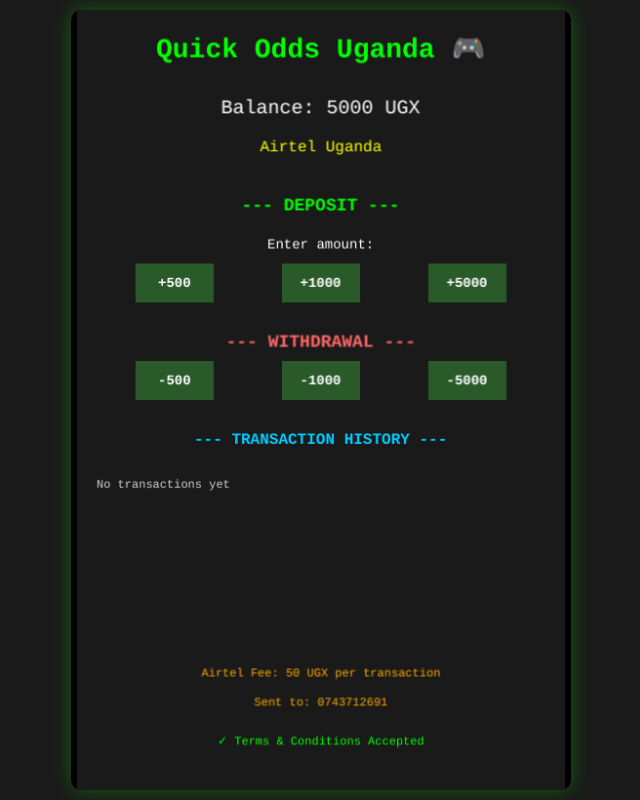
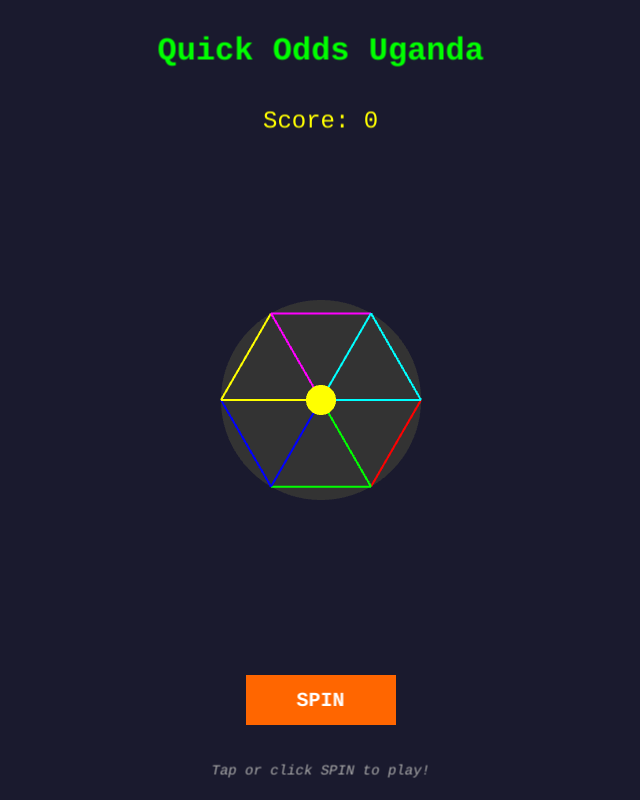
Before and after one commit to ghettosignal51-creator/Ghetto-signal-weekend-lottery, a website built with webpack: page public/index.html in a window 1280 px wide. Shown: the whole page, without its empty margins (319-959 px from the left). Built offline with nearby package versions, Linux system fonts and the light colour scheme; animation ran at ten frames a second.

Commit message:
Add missing game files - HTML, initialization, and GameScene

```diff
--- a/public/index.html
+++ b/public/index.html
@@ -3,35 +3,41 @@
 <head>
     <meta charset="UTF-8">
     <meta name="viewport" content="width=device-width, initial-scale=1.0">
+    <meta name="description" content="Quick Odds Uganda - Mobile lottery game">
     <meta name="theme-color" content="#000000">
-    <meta name="description" content="Quick Odds Uganda - Mobile lottery game">
-    <title>Quick Odds Uganda</title>
+    <title>Quick Odds Uganda 🎮</title>
     <style>
         * {
             margin: 0;
             padding: 0;
             box-sizing: border-box;
         }
+
         body {
             font-family: Arial, sans-serif;
-            background: #1a1a1a;
+            background: #000;
+            overflow: hidden;
+            width: 100vw;
+            height: 100vh;
+        }
+
+        #game {
             display: flex;
             justify-content: center;
             align-items: center;
-            min-height: 100vh;
-            padding: 10px;
+            width: 100%;
+            height: 100%;
         }
-        #app {
-            width: 100%;
-            max-width: 500px;
-            background: #000;
-            border-radius: 10px;
-            box-shadow: 0 0 20px rgba(0, 255, 0, 0.3);
-            overflow: hidden;
+
+        canvas {
+            display: block;
+            margin: auto;
+            max-width: 100%;
+            max-height: 100%;
         }
     </style>
 </head>
 <body>
-    <div id="app"></div>
+    <div id="game"></div>
 </body>
 </html>
--- a/src/index.js
+++ b/src/index.js
@@ -3,29 +3,27 @@
 
 const config = {
     type: Phaser.AUTO,
-    parent: 'app',
-    width: 500,
-    height: 800,
+    width: window.innerWidth,
+    height: window.innerHeight,
+    parent: 'game',
+    physics: {
+        default: 'arcade',
+        arcade: {
+            gravity: { y: 300 },
+            debug: false
+        }
+    },
+    scene: [GameScene],
     scale: {
         mode: Phaser.Scale.FIT,
         autoCenter: Phaser.Scale.CENTER_BOTH,
-        min: {
-            width: 320,
-            height: 568
-        },
-        max: {
-            width: 1024,
-            height: 1024
-        }
-    },
-    physics: {
-        default: 'arcade',
-        arcade: {
-            gravity: { y: 200 }
-        }
-    },
-    scene: [GameScene],
-    backgroundColor: '#1a1a1a'
+        orientation: Phaser.Scale.Orientation.PORTRAIT
+    }
 };
 
 const game = new Phaser.Game(config);
+
+// Handle window resize
+window.addEventListener('resize', () => {
+    game.scale.resize(window.innerWidth, window.innerHeight);
+});
--- a/src/scenes/GameScene.js
+++ b/src/scenes/GameScene.js
@@ -1,218 +1,180 @@
 import Phaser from 'phaser';
-import airtelHandler from '../utils/airtelTransactionHandler';
 
-class GameScene extends Phaser.Scene {
+export default class GameScene extends Phaser.Scene {
     constructor() {
         super({ key: 'GameScene' });
-        this.userBalance = 5000; // Starting balance in UGX
-        this.transactionHistory = [];
-        this.currentUser = {
-            country: 'Uganda',
-            network: 'Airtel',
-            acceptedTermsAndConditions: true,
-            username: 'Player1'
-        };
-    }
-
-    preload() {
-        // Load any assets here
-        this.load.setBaseURL('/');
+        this.score = 0;
+        this.isSpinning = false;
     }
 
     create() {
+        // Background
+        this.cameras.main.setBackgroundColor('#1a1a2e');
+
         // Title
-        this.add.text(250, 40, 'Quick Odds Uganda 🎮', {
-            fontSize: '28px',
-            fill: '#00ff00',
-            fontStyle: 'bold',
-            align: 'center'
-        }).setOrigin(0.5);
+        const titleText = this.add.text(
+            this.cameras.main.centerX,
+            50,
+            'Quick Odds Uganda',
+            { fontSize: '32px', fill: '#00ff00', fontStyle: 'bold' }
+        ).setOrigin(0.5);
 
-        // Balance Display
-        this.balanceText = this.add.text(250, 100, `Balance: ${this.userBalance} UGX`, {
-            fontSize: '20px',
-            fill: '#ffffff',
-            align: 'center'
-        }).setOrigin(0.5);
+        // Score display
+        this.scoreText = this.add.text(
+            this.cameras.main.centerX,
+            120,
+            `Score: ${this.score}`,
+            { fontSize: '24px', fill: '#ffff00' }
+        ).setOrigin(0.5);
 
-        // User Info
-        this.add.text(250, 140, `${this.currentUser.network} Uganda`, {
-            fontSize: '16px',
-            fill: '#ffff00',
-            align: 'center'
-        }).setOrigin(0.5);
+        // Lottery wheel (simple circle representation)
+        const wheelX = this.cameras.main.centerX;
+        const wheelY = this.cameras.main.centerY;
+        const wheelRadius = 100;
 
-        // Deposit Section
-        this.add.text(250, 200, '--- DEPOSIT ---', {
-            fontSize: '18px',
-            fill: '#00ff00',
-            fontStyle: 'bold',
-            align: 'center'
-        }).setOrigin(0.5);
+        // Draw wheel segments
+        this.drawLotteryWheel(wheelX, wheelY, wheelRadius);
 
-        this.depositInput = this.add.text(250, 240, 'Enter amount:', {
-            fontSize: '14px',
-            fill: '#ffffff'
-        }).setOrigin(0.5);
+        // Spin button
+        this.spinButton = this.add.rectangle(
+            this.cameras.main.centerX,
+            this.cameras.main.height - 100,
+            150,
+            50,
+            0xff6600
+        ).setInteractive({ useHandCursor: true });
 
-        this.depositAmount = 0;
+        this.add.text(
+            this.cameras.main.centerX,
+            this.cameras.main.height - 100,
+            'SPIN',
+            { fontSize: '20px', fill: '#fff', fontStyle: 'bold' }
+        ).setOrigin(0.5);
 
-        // Deposit Buttons
-        const depositButtons = [
-            { label: '+500', value: 500, x: 100, y: 280 },
-            { label: '+1000', value: 1000, x: 250, y: 280 },
-            { label: '+5000', value: 5000, x: 400, y: 280 }
-        ];
-
-        depositButtons.forEach(btn => {
-            this.createButton(btn.x, btn.y, btn.label, () => this.quickDeposit(btn.value));
+        // Button hover effects
+        this.spinButton.on('pointerover', () => {
+            this.spinButton.setFillStyle(0xff8c42);
         });
 
-        // Withdrawal Section
-        this.add.text(250, 340, '--- WITHDRAWAL ---', {
-            fontSize: '18px',
-            fill: '#ff6666',
-            fontStyle: 'bold',
-            align: 'center'
-        }).setOrigin(0.5);
-
-        // Withdrawal Buttons
-        const withdrawalButtons = [
-            { label: '-500', value: 500, x: 100, y: 380 },
-            { label: '-1000', value: 1000, x: 250, y: 380 },
-            { label: '-5000', value: 5000, x: 400, y: 380 }
-        ];
-
-        withdrawalButtons.forEach(btn => {
-            this.createButton(btn.x, btn.y, btn.label, () => this.quickWithdraw(btn.value));
+        this.spinButton.on('pointerout', () => {
+            this.spinButton.setFillStyle(0xff6600);
         });
 
-        // Transaction History
-        this.add.text(250, 440, '--- TRANSACTION HISTORY ---', {
-            fontSize: '16px',
-            fill: '#00ccff',
-            fontStyle: 'bold',
-            align: 'center'
-        }).setOrigin(0.5);
+        // Spin action
+        this.spinButton.on('pointerdown', () => this.spin());
 
-        this.historyText = this.add.text(20, 480, 'No transactions yet', {
-            fontSize: '12px',
-            fill: '#cccccc',
-            wordWrap: { width: 460 }
-        });
+        // Instructions
+        this.add.text(
+            this.cameras.main.centerX,
+            this.cameras.main.height - 30,
+            'Tap or click SPIN to play!',
+            { fontSize: '14px', fill: '#aaa', fontStyle: 'italic' }
+        ).setOrigin(0.5);
 
-        // Fee Info
-        this.add.text(250, 680, 'Airtel Fee: 50 UGX per transaction', {
-            fontSize: '12px',
-            fill: '#ffaa00',
-            align: 'center'
-        }).setOrigin(0.5);
+        // Result display
+        this.resultText = this.add.text(
+            this.cameras.main.centerX,
+            this.cameras.main.centerY + 160,
+            '',
+            { fontSize: '20px', fill: '#00ff00', fontStyle: 'bold' }
+        ).setOrigin(0.5);
 
-        this.add.text(250, 710, 'Sent to: 0743712691', {
-            fontSize: '12px',
-            fill: '#ffaa00',
-            align: 'center'
-        }).setOrigin(0.5);
-
-        // Info Box
-        this.add.text(250, 750, '✓ Terms & Conditions Accepted', {
-            fontSize: '12px',
-            fill: '#00ff00',
-            align: 'center'
-        }).setOrigin(0.5);
-
-        // Keyboard input
-        this.input.keyboard.on('keydown', (event) => {
-            this.handleKeyInput(event);
+        // Handle touch input for mobile
+        this.input.on('pointerdown', (pointer) => {
+            if (!this.isSpinning) {
+                // Check if touch is on the button area
+                const buttonBounds = this.spinButton.getBounds();
+                if (Phaser.Geom.Rectangle.Contains(buttonBounds, pointer.x, pointer.y)) {
+                    this.spin();
+                }
+            }
         });
     }
 
-    createButton(x, y, label, callback) {
-        const button = this.add.rectangle(x, y, 80, 40, 0x2a5a2a);
-        button.setInteractive({ useHandCursor: true });
+    drawLotteryWheel(x, y, radius) {
+        // Draw circle background
+        this.add.circle(x, y, radius, 0x333333);
 
-        button.on('pointerover', () => {
-            button.setFillStyle(0x00ff00);
-        });
+        // Draw colored segments
+        const colors = [0xff0000, 0x00ff00, 0x0000ff, 0xffff00, 0xff00ff, 0x00ffff];
+        const segmentCount = colors.length;
+        const anglePerSegment = (Math.PI * 2) / segmentCount;
 
-        button.on('pointerout', () => {
-            button.setFillStyle(0x2a5a2a);
-        });
+        for (let i = 0; i < segmentCount; i++) {
+            const angle = anglePerSegment * i;
+            const nextAngle = anglePerSegment * (i + 1);
 
-        button.on('pointerdown', callback);
+            // Draw segment using lines (simplified)
+            const points = [
+                { x: x + Math.cos(angle) * radius, y: y + Math.sin(angle) * radius },
+                { x: x + Math.cos(nextAngle) * radius, y: y + Math.sin(nextAngle) * radius }
+            ];
 
-        const text = this.add.text(x, y, label, {
-            fontSize: '14px',
-            fill: '#ffffff',
-            fontStyle: 'bold'
-        }).setOrigin(0.5);
+            const graphics = this.make.graphics({ x: x, y: y, add: true });
+            graphics.lineStyle(2, colors[i], 1);
+            graphics.beginPath();
+            graphics.moveTo(0, 0);
+            graphics.lineTo(
+                points[0].x - x,
+                points[0].y - y
+            );
+            graphics.lineTo(
+                points[1].x - x,
+                points[1].y - y
+            );
+            graphics.closePath();
+            graphics.strokePath();
+        }
+
+        // Center circle
+        this.add.circle(x, y, 15, 0xffff00);
     }
 
-    quickDeposit(amount) {
-        const transaction = airtelHandler.processDeposit(amount, this.currentUser);
+    spin() {
+        if (this.isSpinning) return;
 
-        if (transaction.finalAmount >= 0) {
-            this.userBalance += transaction.finalAmount;
-            this.addTransactionHistory(`Deposit: +${transaction.finalAmount} UGX (Fee: ${transaction.fee} UGX)`);
-            this.updateBalanceDisplay();
-            this.showMessage(`✓ Deposit successful!\n+${transaction.finalAmount} UGX`, '#00ff00');
+        this.isSpinning = true;
+        this.resultText.setText('Spinning...');
+        this.resultText.setFill('#ffff00');
+
+        // Simulate spin with animation
+        this.tweens.add({
+            targets: this,
+            duration: 2000,
+            ease: 'Cubic.easeOut',
+            onComplete: () => {
+                this.getResult();
+                this.isSpinning = false;
+            }
+        });
+    }
+
+    getResult() {
+        // Random result
+        const prizes = [
+            { name: '🎁 Lucky Draw!', amount: 1000 },
+            { name: '💰 Bonus Win!', amount: 500 },
+            { name: '🌟 Big Prize!', amount: 2000 },
+            { name: '🎲 Try Again', amount: 0 },
+            { name: '⭐ Silver Prize!', amount: 750 },
+            { name: '👑 Jackpot!', amount: 5000 }
+        ];
+
+        const randomIndex = Math.floor(Math.random() * prizes.length);
+        const result = prizes[randomIndex];
+
+        if (result.amount > 0) {
+            this.score += result.amount;
+            this.scoreText.setText(`Score: ${this.score}`);
+            this.resultText.setText(`${result.name} +${result.amount}!`);
+            this.resultText.setFill('#00ff00');
         } else {
-            this.showMessage('❌ Insufficient balance!', '#ff6666');
+            this.resultText.setText(result.name);
+            this.resultText.setFill('#ff0000');
         }
     }
 
-    quickWithdraw(amount) {
-        const transaction = airtelHandler.processWithdrawal(amount, this.currentUser);
-
-        if (this.userBalance >= amount) {
-            this.userBalance -= transaction.finalAmount;
-            this.addTransactionHistory(`Withdrawal: -${transaction.finalAmount} UGX (Fee: ${transaction.fee} UGX)`);
-            this.updateBalanceDisplay();
-            this.showMessage(`✓ Withdrawal successful!\n-${transaction.finalAmount} UGX`, '#ffaa00');
-        } else {
-            this.showMessage('❌ Insufficient balance!', '#ff6666');
-        }
-    }
-
-    handleKeyInput(event) {
-        const key = event.key.toLowerCase();
-        if (key === 'd') this.quickDeposit(1000);
-        if (key === 'w') this.quickWithdraw(1000);
-    }
-
-    addTransactionHistory(message) {
-        const timestamp = new Date().toLocaleTimeString();
-        this.transactionHistory.unshift(`[${timestamp}] ${message}`);
-
-        if (this.transactionHistory.length > 3) {
-            this.transactionHistory.pop();
-        }
-
-        this.historyText.setText(this.transactionHistory.join('\n'));
-    }
-
-    updateBalanceDisplay() {
-        this.balanceText.setText(`Balance: ${this.userBalance} UGX`);
-    }
-
-    showMessage(message, color) {
-        const messageText = this.add.text(250, 600, message, {
-            fontSize: '16px',
-            fill: color,
-            align: 'center',
-            fontStyle: 'bold',
-            backgroundColor: '#000000',
-            padding: { x: 10, y: 10 }
-        }).setOrigin(0.5);
-
-        this.time.delayedCall(2000, () => {
-            messageText.destroy();
-        });
-    }
-
     update() {
-        // Game loop updates
+        // Game loop updates can go here
     }
 }
-
-export default GameScene;
```
